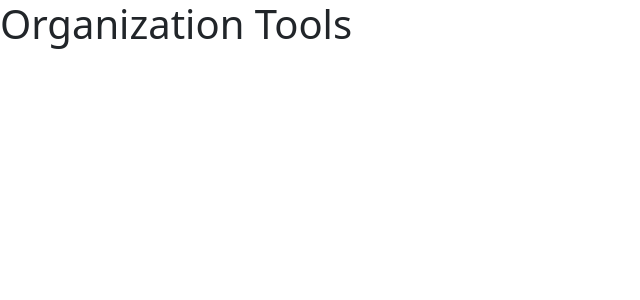
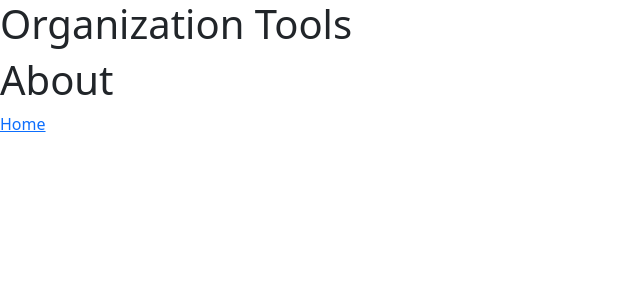
Before and after one commit to trung-nm-2606/org-tool, a React (Create React App) app in the folder react-app/: page /about in a window 1280 px wide. Shown: the top 300 px of the page, without its empty margins (0-640 px from the left). Built offline with nearby package versions, Linux system fonts and the light colour scheme.

Commit message:
Add ReactRouter6 and apply lazy load

```diff
--- a/react-app/package.json
+++ b/react-app/package.json
@@ -11,7 +11,8 @@
     "react": "^17.0.2",
     "react-dom": "^17.0.2",
     "react-scripts": "5.0.0",
-    "web-vitals": "^2.1.4"
+    "web-vitals": "^2.1.4",
+    "react-router-dom": "^6.2.1"
   },
   "scripts": {
     "start": "react-scripts start",
--- /dev/null
+++ b/react-app/src/About.js
@@ -0,0 +1,11 @@
+import React from 'react';
+import { Link } from 'react-router-dom';
+
+const About = () => (
+  <>
+    <h1>About</h1>
+    <Link to="/">Home</Link>
+  </>
+);
+
+export default About;
--- a/react-app/src/App.js
+++ b/react-app/src/App.js
@@ -1,6 +1,13 @@
+import React from 'react';
+import { BrowserRouter } from "react-router-dom";
+import AppRoutes from "./AppRoutes";
+
 function App() {
   return (
-    <h1>Organization Tools</h1>
+    <BrowserRouter>
+      <h1>Organization Tools</h1>
+      <AppRoutes />
+    </BrowserRouter>
   );
 }
 
--- /dev/null
+++ b/react-app/src/AppRoutes.js
@@ -0,0 +1,16 @@
+import React, { Suspense } from 'react';
+import { Routes, Route } from 'react-router-dom';
+
+const Home = React.lazy(() => import('./Home'));
+const About = React.lazy(() => import('./About'));
+
+const AppRoutes = () => (
+  <Suspense fallback={<>Loading...</>}>
+    <Routes>
+      <Route path="/about" element={<About />} />
+      <Route path="/" element={<Home />} />
+    </Routes>
+  </Suspense>
+);
+
+export default AppRoutes;
--- /dev/null
+++ b/react-app/src/Home.js
@@ -0,0 +1,11 @@
+import React from 'react';
+import { Link } from 'react-router-dom';
+
+const Home = () => (
+  <>
+    <h1>Home</h1>
+    <Link to="/about">About</Link>
+  </>
+);
+
+export default Home;
```
Also changed, not shown: 1 other file (tests, documents, lock files or other folders).
